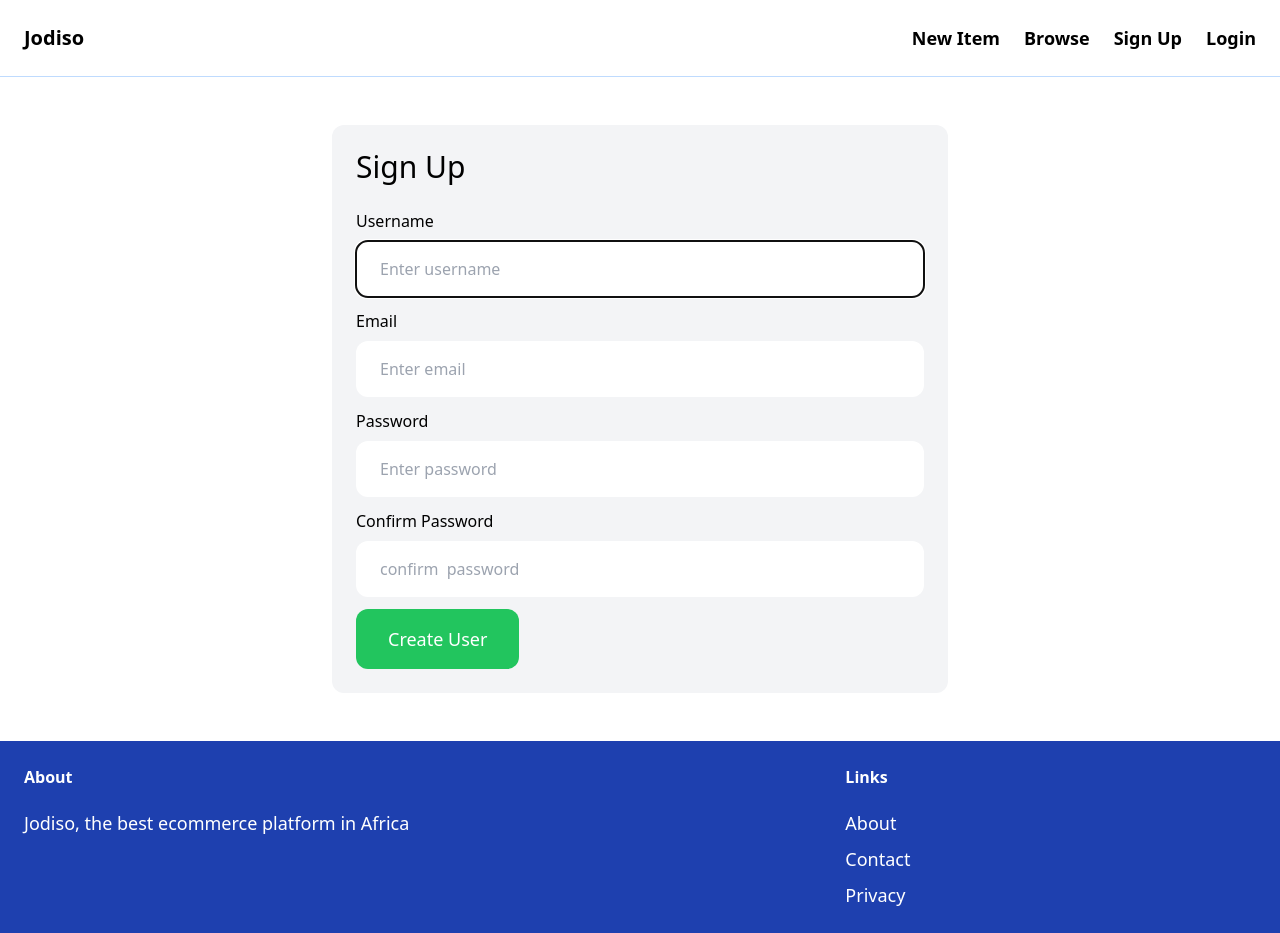
After one commit to bretton7700/django-ecommerce-site, a Django app: page /signup/ in a window 1280 px wide. The commit adds this page. Run offline with Django 5.2, Linux system fonts and the light colour scheme; some libraries are stand-ins or nearby versions.

Commit message:
sign up page

```diff
--- /dev/null
+++ b/core/forms.py
@@ -0,0 +1,30 @@
+#creating users
+from django import forms
+from django.contrib.auth.forms import UserCreationForm
+from django.contrib.auth.models import User
+
+
+class SignupForm(UserCreationForm):
+    class Meta:
+        model = User
+        fields =('username','email','password1','password2')
+
+    username = forms.CharField(widget=forms.TextInput(attrs={
+        'placeholder' : 'Enter username',
+        'class': 'w-full py-4 px-6 rounded-xl',
+    }))
+
+    email = forms.CharField(widget=forms.EmailInput(attrs={
+        'placeholder' : 'Enter email',
+        'class': 'w-full py-4 px-6 rounded-xl',
+    }))
+
+    password1 = forms.CharField(widget=forms.PasswordInput(attrs={
+        'placeholder' : 'Enter password',
+        'class': 'w-full py-4 px-6 rounded-xl',
+    }))
+
+    password2 = forms.CharField(widget=forms.PasswordInput(attrs={
+        'placeholder' : 'confirm  password',
+        'class': 'w-full py-4 px-6 rounded-xl',
+    }))
--- a/core/templates/core/base.html
+++ b/core/templates/core/base.html
@@ -27,7 +27,7 @@
         <div class="hidden md:flex flex-col md:flex-row space-y-4 md:space-y-0 md:space-x-6" id="navLinks">
             <a href="#" class="block text-lg font-semibold hover:text-blue-500">New Item</a>
             <a href="#" class="block text-lg font-semibold hover:text-blue-500">Browse</a>
-            <a href="#" class="block  text-lg font-semibold  hover:text-blue-700">Sign Up</a>
+            <a href="{% url 'core:signup' %}" class="block  text-lg font-semibold  hover:text-blue-700">Sign Up</a>
             <a href="#" class="block  text-lg font-semibold hover:text-teal-700">Login</a>
         </div>
     </nav>
@@ -47,7 +47,7 @@
     <h3 class="mb-5 font-semibold text-white">Links</h3>
     <ul class="space-y-2">
 <li><a href="#" class="text-lg text-white hover:text-teal-700">About</a></li>
-<li><a href="{% url 'contact' %}" class="text-lg text-white hover:text-teal-700">Contact</a></li>
+<li><a href="{% url 'core:contact' %}" class="text-lg text-white hover:text-teal-700">Contact</a></li>
 <li><a href="#" class="text-lg text-white hover:text-teal-700">Privacy</a></li>
     </ul>
 
--- /dev/null
+++ b/core/templates/core/signup.html
@@ -0,0 +1,44 @@
+{% extends 'core/base.html' %}
+{% block title %}Sign up{% endblock %}
+
+{% block content %}
+<div class="w-1/2 my-6 mx-auto p-6 bg-gray-100 rounded-xl">
+    <h1 class="mb-6 text-3xl">Sign Up</h1>
+
+    <form method="post" action=".">
+        {% csrf_token %}
+        <div class="mb-3">
+            <label class="inline-block mb-2">Username</label>
+            {{ form.username }}
+        </div>
+
+        <div class="mb-3">
+            <label class="inline-block mb-2">Email</label>
+            {{ form.email }}
+        </div>
+
+        <div class="mb-3">
+            <label class="inline-block mb-2">Password</label>
+            {{ form.password1 }}
+        </div>
+
+        <div class="mb-3">
+            <label class="inline-block mb-2">Confirm Password</label>
+            {{ form.password2 }}
+        </div>
+
+        {% if form.errors or form.non_field_erros %}
+        <div class="mb-3 p-6 bg-red-100 rounded-xl">
+            {% for field in form %} {{ field.errors }} {% endfor %} {{
+            form.non_field_errors }}
+        </div>
+
+        {% endif %}
+
+        <button class="py-4 px-8 text-lg bg-green-500 hover:bg-green-700 rounded-xl text-white">
+            Create User
+        </button>
+    </form>
+</div>
+
+{% endblock %}
--- /dev/null
+++ b/core/urls.py
@@ -0,0 +1,12 @@
+from django.urls import path
+
+from . import views
+
+
+app_name = 'core'
+
+urlpatterns =[
+    path('',views.index,name='index'),
+    path('contact/',views.contact,name="contact"),
+    path('signup/',views.signup,name='signup')
+]
--- a/core/views.py
+++ b/core/views.py
@@ -1,5 +1,6 @@
-from django.shortcuts import render
+from django.shortcuts import render,redirect
 from item.models import Category,Item
+from .forms import SignupForm
 
 def index(request):
     items = Item.objects.filter(is_sold= False)[0:6]
@@ -13,3 +14,15 @@ def index(request):
 
 def contact(request):
     return render(request,'core/contact.html')
+
+
+def signup(request):
+    if request.method == "POST":
+        form = SignupForm(request.POST)
+        if form.is_valid():
+            form.save()
+            return redirect('/login/')
+    else:
+        form = SignupForm()
+
+    return render(request, 'core/signup.html', {'form': form})
--- a/ecommercesite/urls.py
+++ b/ecommercesite/urls.py
@@ -16,14 +16,12 @@ Including another URLconf
 """
 from django.contrib import admin
 from django.urls import path, include
-from core.views import index,contact
 from django.conf import settings
 from django.conf.urls.static import static
 
 
 urlpatterns = [
-    path('',index, name='index'),
+    path('',include('core.urls')),
     path('items/',include('item.urls')),
-    path('contact/',contact,name="contact"),
     path('admin/', admin.site.urls),
 ] + static(settings.MEDIA_URL, document_root =settings.MEDIA_ROOT)
```
